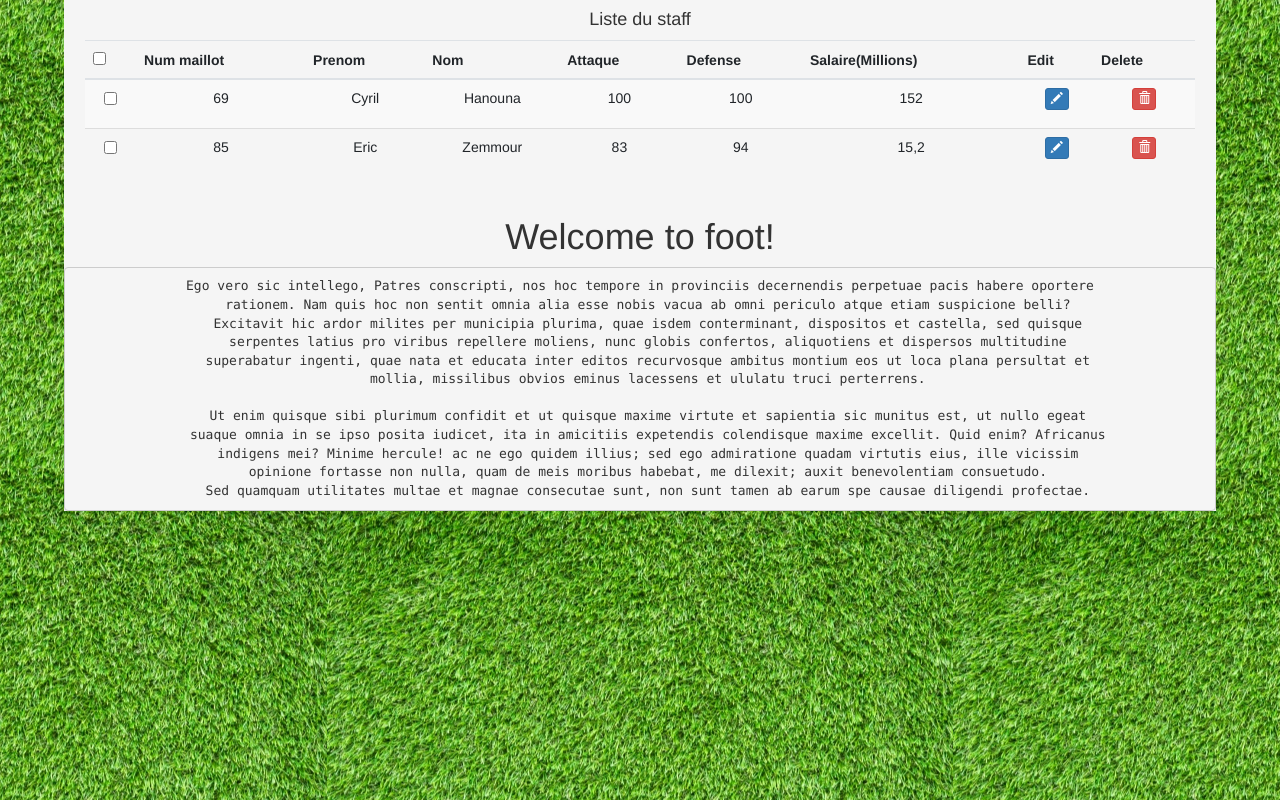
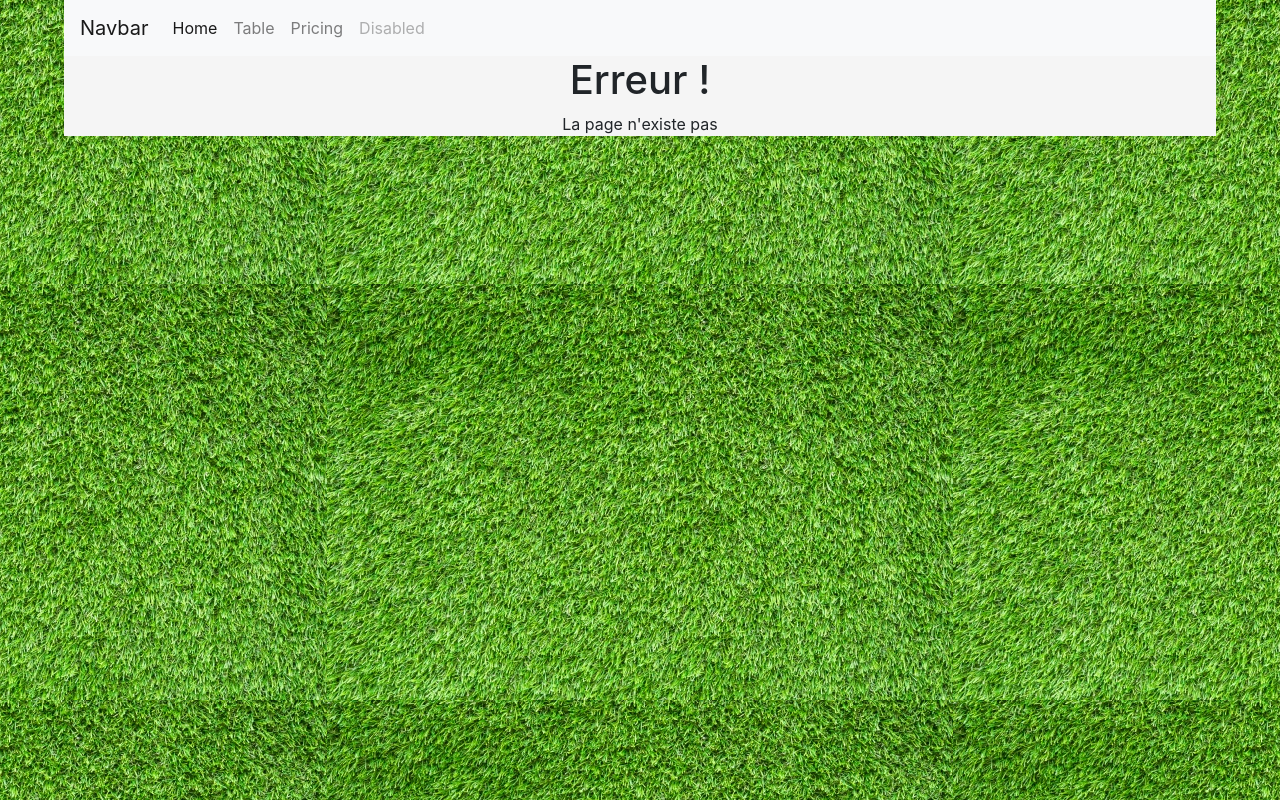
Before and after one commit to MA-Moustache/Football-Manager, an Angular app: page /FouroFour in a window 1280 px wide. Built offline with nearby package versions, Linux system fonts and the light colour scheme.

Commit message:
Update navbar and components + routes
18:37

```diff
--- a/src/app/app.component.css
+++ b/src/app/app.component.css
@@ -0,0 +1,6 @@
+.content{
+  background-color: whitesmoke;
+  margin: 0 auto;
+  width:90%;
+  height: 100%;
+}
--- a/src/app/app.component.html
+++ b/src/app/app.component.html
@@ -1,19 +1,28 @@
-<app-show-table></app-show-table>
-<!--The content below is only a placeholder and can be replaced.-->
-<div style="text-align:center">
-  <h1>
-    Welcome to {{ title }}!
-  </h1>
- </div>
-<pre>Ego vero sic intellego, Patres conscripti, nos hoc tempore in provinciis decernendis perpetuae pacis habere oportere
-  rationem. Nam quis hoc non sentit omnia alia esse nobis vacua ab omni periculo atque etiam suspicione belli?
-  Excitavit hic ardor milites per municipia plurima, quae isdem conterminant, dispositos et castella, sed quisque
-  serpentes latius pro viribus repellere moliens, nunc globis confertos, aliquotiens et dispersos multitudine
-  superabatur ingenti, quae nata et educata inter editos recurvosque ambitus montium eos ut loca plana persultat et
-  mollia, missilibus obvios eminus lacessens et ululatu truci perterrens.
+<div class="text-center content">
+  <nav class="navbar navbar-expand-lg navbar-light bg-light">
+    <a class="navbar-brand" href="#">Navbar</a>
+    <button class="navbar-toggler" type="button" data-toggle="collapse" data-target="#navbarNav" aria-controls="navbarNav" aria-expanded="false" aria-label="Toggle navigation">
+      <span class="navbar-toggler-icon"></span>
+    </button>
+    <div class="collapse navbar-collapse" id="navbarNav">
+      <ul class="navbar-nav">
+        <li class="nav-item active">
+          <a class="nav-link" routerLink="IndexComponent">Home <span class="sr-only">(current)</span></a>
+        </li>
+        <li class="nav-item">
+          <a class="nav-link" routerLink="ShowTableComponent">Table</a>
+        </li>
+        <li class="nav-item">
+          <a class="nav-link" href="#">Pricing</a>
+        </li>
+        <li class="nav-item">
+          <a class="nav-link disabled" href="#">Disabled</a>
+        </li>
+      </ul>
+    </div>
+  </nav>
+ <!-- <app-show-table></app-show-table>-->
+  <!--The content below is only a placeholder and can be replaced.-->
+  <router-outlet></router-outlet>
 
-  Ut enim quisque sibi plurimum confidit et ut quisque maxime virtute et sapientia sic munitus est, ut nullo egeat
-  suaque omnia in se ipso posita iudicet, ita in amicitiis expetendis colendisque maxime excellit. Quid enim? Africanus
-  indigens mei? Minime hercule! ac ne ego quidem illius; sed ego admiratione quadam virtutis eius, ille vicissim
-  opinione fortasse non nulla, quam de meis moribus habebat, me dilexit; auxit benevolentiam consuetudo.
-  Sed quamquam utilitates multae et magnae consecutae sunt, non sunt tamen ab earum spe causae diligendi profectae.</pre>
+</div>
--- a/src/app/app.component.ts
+++ b/src/app/app.component.ts
@@ -6,5 +6,4 @@ import { Component } from '@angular/core';
   styleUrls: ['./app.component.css']
 })
 export class AppComponent {
-  title = 'foot';
 }
--- a/src/app/app.module.ts
+++ b/src/app/app.module.ts
@@ -3,14 +3,37 @@ import { NgModule } from '@angular/core';
 
 import { AppComponent } from './app.component';
 import {ShowTableComponent} from './show-table/show-table.component';
+import {RouterModule, Routes} from '@angular/router';
+import { IndexComponent } from './index/index.component';
+import { FourOFourComponent } from './four-o-four/four-o-four.component';
 
+const appRoutes: Routes = [
+  {
+    path: 'IndexComponent', component: IndexComponent
+  },
+  {
+    path: 'ShowTableComponent', component: ShowTableComponent
+  },
+  {
+    path: '', component: IndexComponent
+  },
+  {
+    path: 'FouroFour', component: FourOFourComponent
+  },
+  {
+    path: '**', redirectTo: '/FouroFour' // Obligatoirement à la fin!
+  }
+];
 @NgModule({
   declarations: [
     AppComponent,
     ShowTableComponent,
+    IndexComponent,
+    FourOFourComponent,
   ],
   imports: [
-    BrowserModule
+    BrowserModule,
+    RouterModule.forRoot(appRoutes)
   ],
   providers: [],
   bootstrap: [AppComponent]
--- /dev/null
+++ b/src/app/four-o-four/four-o-four.component.html
@@ -0,0 +1,2 @@
+<h1> Erreur !</h1>
+<p>La page n'existe pas</p>
--- /dev/null
+++ b/src/app/four-o-four/four-o-four.component.ts
@@ -0,0 +1,15 @@
+import { Component, OnInit } from '@angular/core';
+
+@Component({
+  selector: 'app-four-o-four',
+  templateUrl: './four-o-four.component.html',
+  styleUrls: ['./four-o-four.component.css']
+})
+export class FourOFourComponent implements OnInit {
+
+  constructor() { }
+
+  ngOnInit() {
+  }
+
+}
--- /dev/null
+++ b/src/app/index/index.component.html
@@ -0,0 +1,13 @@
+<pre>Ego vero sic intellego, Patres conscripti, nos hoc tempore in provinciis decernendis perpetuae pacis habere oportere
+    rationem. Nam quis hoc non sentit omnia alia esse nobis vacua ab omni periculo atque etiam suspicione belli?
+    Excitavit hic ardor milites per municipia plurima, quae isdem conterminant, dispositos et castella, sed quisque
+    serpentes latius pro viribus repellere moliens, nunc globis confertos, aliquotiens et dispersos multitudine
+    superabatur ingenti, quae nata et educata inter editos recurvosque ambitus montium eos ut loca plana persultat et
+    mollia, missilibus obvios eminus lacessens et ululatu truci perterrens.
+
+    Ut enim quisque sibi plurimum confidit et ut quisque maxime virtute et sapientia sic munitus est, ut nullo egeat
+    suaque omnia in se ipso posita iudicet, ita in amicitiis expetendis colendisque maxime excellit. Quid enim? Africanus
+    indigens mei? Minime hercule! ac ne ego quidem illius; sed ego admiratione quadam virtutis eius, ille vicissim
+    opinione fortasse non nulla, quam de meis moribus habebat, me dilexit; auxit benevolentiam consuetudo.
+    Sed quamquam utilitates multae et magnae consecutae sunt, non sunt tamen ab earum spe causae diligendi profectae.
+  </pre>
--- /dev/null
+++ b/src/app/index/index.component.ts
@@ -0,0 +1,15 @@
+import { Component, OnInit } from '@angular/core';
+
+@Component({
+  selector: 'app-index',
+  templateUrl: './index.component.html',
+  styleUrls: ['./index.component.css']
+})
+export class IndexComponent implements OnInit {
+
+  constructor() { }
+
+  ngOnInit() {
+  }
+
+}
--- a/src/index.html
+++ b/src/index.html
@@ -9,13 +9,6 @@
   <link rel="icon" type="image/x-icon" href="favicon.ico">
 </head>
 <body>
-<app-navbar></app-navbar>
-<div>
-
-  </div>
-  <div class="text-center content">
     <app-root></app-root>
-  </div>
-
 </body>
 </html>
--- a/src/styles.css
+++ b/src/styles.css
@@ -4,10 +4,3 @@ body{
   background-repeat: repeat;
   background-position:center;
 }
-
-.content{
-  background-color: whitesmoke;
-  margin: 0 auto;
-  width:90%;
-  height: 100%;
-}
```
Also changed, not shown: src/app/four-o-four/four-o-four.component.css (added), src/app/index/index.component.css (added), 2 other files (tests, documents, lock files or other folders).
